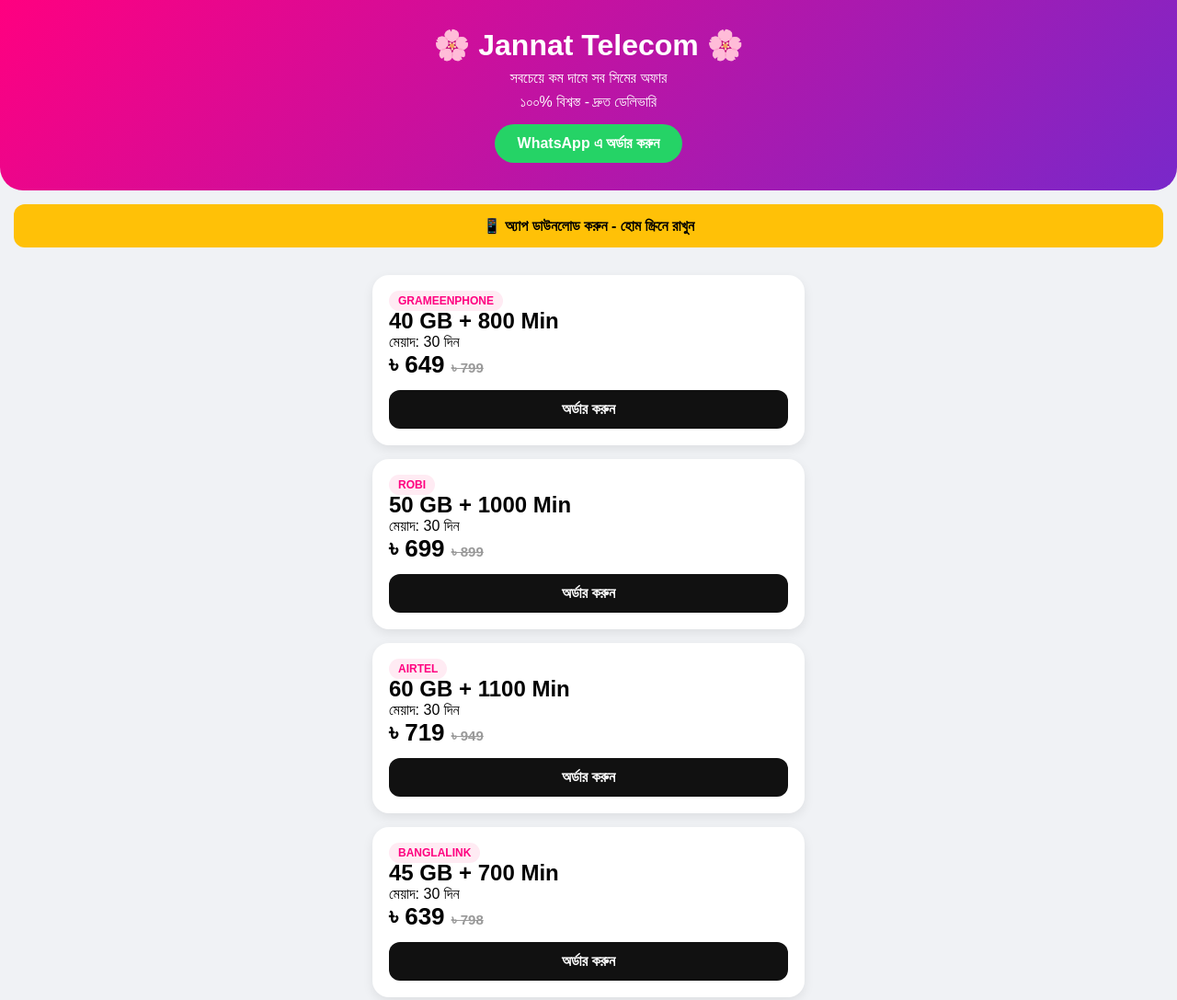
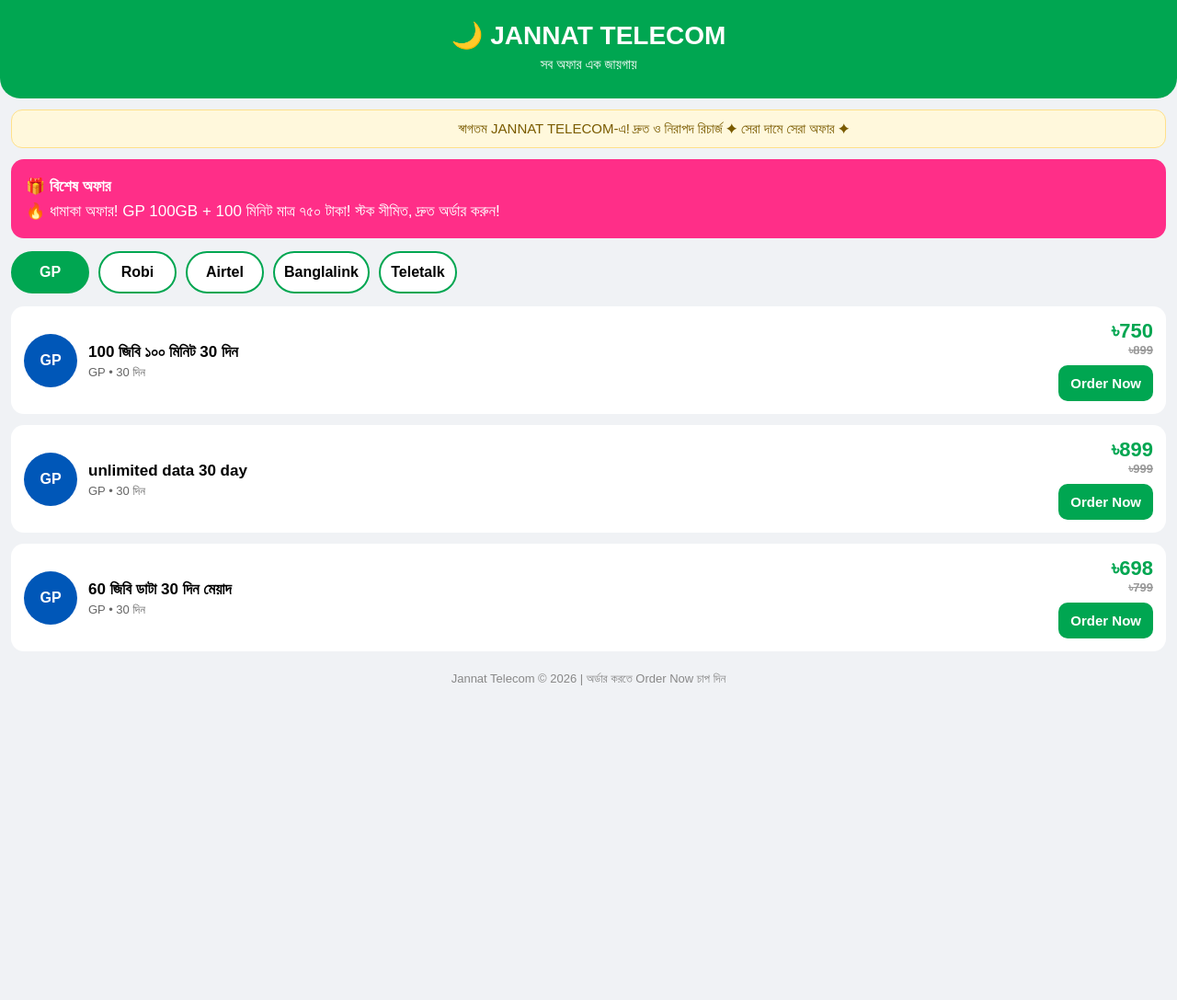
Before and after one commit to jannattelecom/JANNAT-TELECOM-, a plain HTML site: page index.html in a window 1280 px wide. Shown: the top 1087 px of the page at 92% size. After the commit the page ends 800 px from the top, so only its background shows below. Drawn offline with Linux system fonts and the light colour scheme.

Commit message:
Revise index.html for updated content and styling
Updated the HTML structure and content for Jannat Telecom, including changes to the title, styles, and offers displayed.

```diff
--- a/index.html
+++ b/index.html
@@ -1,50 +1,65 @@
 <!DOCTYPE html>
-<html lang="bn">
-<head>
-<meta charset="UTF-8">
-<meta name="viewport" content="width=device-width, initial-scale=1.0">
-<title>Jannat Telecom - Best Recharge Offer</title>
-<link rel="manifest" href="manifest.json">
-<meta name="theme-color" content="#ff0080">
+<html lang="bn"><head><meta charset="UTF-8">
+<meta name="viewport" content="width=device-width,initial-scale=1">
+<title>Jannat Telecom - সব অফার এক জায়গায়</title>
 <style>
-*{margin:0;padding:0;box-sizing:border-box;font-family:Arial,sans-serif}
+*{box-sizing:border-box;font-family:sans-serif;margin:0;padding:0}
 body{background:#f0f2f5}
-.header{background:linear-gradient(135deg,#ff0080,#7928ca);color:#fff;text-align:center;padding:30px 15px;border-radius:0 0 25px 25px}
-.header h1{font-size:32px}
-.header p{margin-top:8px}
-.btn{display:inline-block;background:#25D366;color:#fff;padding:12px 25px;border-radius:30px;text-decoration:none;font-weight:bold;margin-top:15px}
-.installBtn{display:block;background:#ffc107;color:#000;text-align:center;padding:14px;margin:15px;border-radius:12px;font-weight:bold;border:0;width:calc(100% - 30px);font-size:16px}
-.container{padding:15px;max-width:500px;margin:auto}
-.card{background:#fff;border-radius:18px;padding:18px;margin-bottom:15px;box-shadow:0 4px 12px rgba(0,0,0,.08)}
-.price{font-size:26px;font-weight:bold}
-.price s{font-size:15px;color:#999}
-.tag{background:#ffebf3;color:#ff0080;padding:4px 10px;border-radius:20px;font-size:12px;font-weight:bold}
-.order{display:block;text-align:center;background:#111;color:#fff;padding:12px;border-radius:12px;text-decoration:none;margin-top:12px;font-weight:bold}
-.footer{text-align:center;padding:20px;color:#888;font-size:13px}
-</style>
-</head>
-<body>
-<div class="header">
-<h1>🌸 Jannat Telecom 🌸</h1>
-<p>সবচেয়ে কম দামে সব সিমের অফার</p>
-<p>১০০% বিশ্বস্ত - দ্রুত ডেলিভারি</p>
-<a class="btn" href="https://wa.me/971566612164">WhatsApp এ অর্ডার করুন</a>
-</div>
-<button class="installBtn" id="installBtn">📱 অ্যাপ ডাউনলোড করুন - হোম স্ক্রিনে রাখুন</button>
-<div class="container">
-<div class="card"><span class="tag">GRAMEENPHONE</span><h2>40 GB + 800 Min</h2><p>মেয়াদ: 30 দিন</p><div class="price">৳ 649 <s>৳ 799</s></div><a class="order" href="https://wa.me/971566612164?text=GP 40GB অফারটি নিতে চাই">অর্ডার করুন</a></div>
-<div class="card"><span class="tag">ROBI</span><h2>50 GB + 1000 Min</h2><p>মেয়াদ: 30 দিন</p><div class="price">৳ 699 <s>৳ 899</s></div><a class="order" href="https://wa.me/971566612164?text=Robi 50GB অফারটি নিতে চাই">অর্ডার করুন</a></div>
-<div class="card"><span class="tag">AIRTEL</span><h2>60 GB + 1100 Min</h2><p>মেয়াদ: 30 দিন</p><div class="price">৳ 719 <s>৳ 949</s></div><a class="order" href="https://wa.me/971566612164?text=Airtel 60GB অফারটি নিতে চাই">অর্ডার করুন</a></div>
-<div class="card"><span class="tag">BANGLALINK</span><h2>45 GB + 700 Min</h2><p>মেয়াদ: 30 দিন</p><div class="price">৳ 639 <s>৳ 798</s></div><a class="order" href="https://wa.me/971566612164?text=BL 45GB অফারটি নিতে চাই">অর্ডার করুন</a></div>
-</div>
-<div class="footer">© 2026 Jannat Telecom | Abu Dhabi, UAE<br>WhatsApp: +971 566612164</div>
+.h{background:#00a651;color:#fff;padding:22px 12px 28px;text-align:center;border-radius:0 0 22px 22px}
+.h h1{font-size:28px}.h p{margin-top:6px;font-size:15px}
+.marquee{background:#fff8dc;border:1px solid #ffe08a;margin:12px;padding:11px;border-radius:12px;text-align:center;color:#7a5b00;font-size:15px;overflow:hidden;white-space:nowrap}
+.marquee span{display:inline-block;animation:m 12s linear infinite}
+@keyframes m{from{transform:translateX(100%)}to{transform:translateX(-100%)}}
+.offer{background:#ff2e88;color:#fff;margin:0 12px;padding:16px;border-radius:14px;font-size:17px;line-height:1.6}
+.ops{display:flex;gap:10px;overflow-x:auto;padding:14px 12px}
+.opBtn{min-width:85px;padding:12px 10px;border-radius:30px;border:2px solid #00a651;background:#fff;font-weight:bold;font-size:16px;cursor:pointer}
+.opBtn.active{background:#00a651;color:#fff}
+.card{background:#fff;margin:0 12px 12px;padding:14px;border-radius:14px;display:flex;gap:12px;align-items:center}
+.logo{width:58px;height:58px;min-width:58px;border-radius:50%;color:#fff;display:flex;align-items:center;justify-content:center;font-weight:900;font-size:16px;text-align:center;line-height:1}
+.logo.GP{background:#0057b8}.logo.Robi{background:#e60000}.logo.Airtel{background:#e40000}.logo.Banglalink{background:#ff6a00}.logo.Teletalk{background:#007a3d}
+.card b{font-size:17px;line-height:1.4;display:block}
+.card small{color:#666;font-size:13px}
+.right{margin-left:auto;text-align:right}
+.price{color:#00a651;font-size:22px;font-weight:bold}
+.price s{color:#999;font-size:13px;display:block}
+.btn{background:#00a651;color:#fff;border:none;padding:11px 13px;border-radius:10px;font-weight:bold;font-size:15px;margin-top:8px;cursor:pointer}
+.foot{text-align:center;color:#888;font-size:13px;padding:10px}
+</style></head><body>
+<div class="h"><h1>🌙 JANNAT TELECOM</h1><p>সব অফার এক জায়গায়</p></div>
+<div class="marquee"><span>স্বাগতম JANNAT TELECOM-এ! দ্রুত ও নিরাপদ রিচার্জ ✦ সেরা দামে সেরা অফার ✦</span></div>
+<div class="offer"><b>🎁 বিশেষ অফার</b><br>🔥 ধামাকা অফার! GP 100GB + 100 মিনিট মাত্র ৭৫০ টাকা! স্টক সীমিত, দ্রুত অর্ডার করুন!</div>
+<div class="ops" id="opList"></div>
+<div id="pkgList"></div>
+<p class="foot">Jannat Telecom © 2026 | অর্ডার করতে Order Now চাপ দিন</p>
 <script>
-let deferredPrompt;
-window.addEventListener('beforeinstallprompt', (e)=>{e.preventDefault();deferredPrompt=e;});
-document.getElementById('installBtn').addEventListener('click', async ()=>{
-if(deferredPrompt){deferredPrompt.prompt();await deferredPrompt.userChoice;deferredPrompt=null;}
-else{alert('উপরে 3 ডট / Share এ গিয়ে Add to Home Screen দিন');}
+let defaultPkgs=[
+{id:1,op:'Grameenphone',name:'100 জিবি ১০০ মিনিট 30 দিন',price:750,old:899},
+{id:2,op:'Grameenphone',name:'unlimited data 30 day',price:899,old:999},
+{id:3,op:'Grameenphone',name:'60 জিবি ডাটা 30 দিন মেয়াদ',price:698,old:799},
+{id:4,op:'Robi',name:'20GB 30 দিন',price:299,old:359},
+{id:5,op:'Robi',name:'40GB + 500 মিনিট',price:499,old:599},
+{id:6,op:'Airtel',name:'25GB 30 দিন',price:349,old:429},
+{id:7,op:'Banglalink',name:'15GB 30 দিন',price:249,old:299},
+{id:8,op:'Teletalk',name:'10GB 30 দিন',price:199,old:249},
+];
+let pkgs=JSON.parse(localStorage.getItem('j_pkgs')||'null')||defaultPkgs;
+let ops=['Grameenphone','Robi','Airtel','Banglalink','Teletalk'];
+let short={Grameenphone:'GP',Robi:'Robi',Airtel:'Airtel',Banglalink:'Banglalink',Teletalk:'Teletalk'};
+let logoTxt={Grameenphone:'GP',Robi:'Robi',Airtel:'airtel',Banglalink:'BL',Teletalk:'TT'};
+let sel='Grameenphone';
+function render(){
+let oh='';ops.forEach(o=>{oh+=`<button class="opBtn ${sel===o?'active':''}" onclick="sel='${o}';render()">${short[o]}</button>`});
+document.getElementById('opList').innerHTML=oh;
+let list=pkgs.filter(p=>p.op===sel);
+let h='';if(list.length===0)h='<div class="card">এই অপারেটরে কোনো প্যাকেজ নাই</div>';
+list.forEach(p=>{
+h+=`<div class="card"><div class="logo ${short[p.op]}">${logoTxt[p.op]}</div><div><b>${p.name}</b><small>${short[p.op]} • 30 দিন</small></div><div class="right"><div class="price">৳${p.price}<s>৳${p.old}</s></div><button class="btn" onclick="order('${p.name}',${p.price})">Order Now</button></div></div>`;
 });
-</script>
-</body>
-</html>
+document.getElementById('pkgList').innerHTML=h;
+}
+function order(n,p){
+let msg=encodeURIComponent('আসসালামু আলাইকুম, আমি এই প্যাকেজটি নিতে চাই: '+n+' - ৳'+p);
+window.open('https://wa.me/8801955579367?text='+msg,'_blank');
+}
+render();
+</script></body></html>
```
